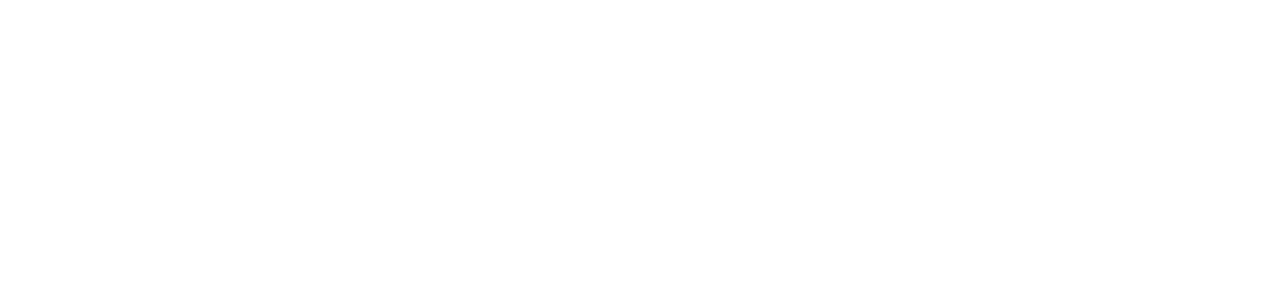
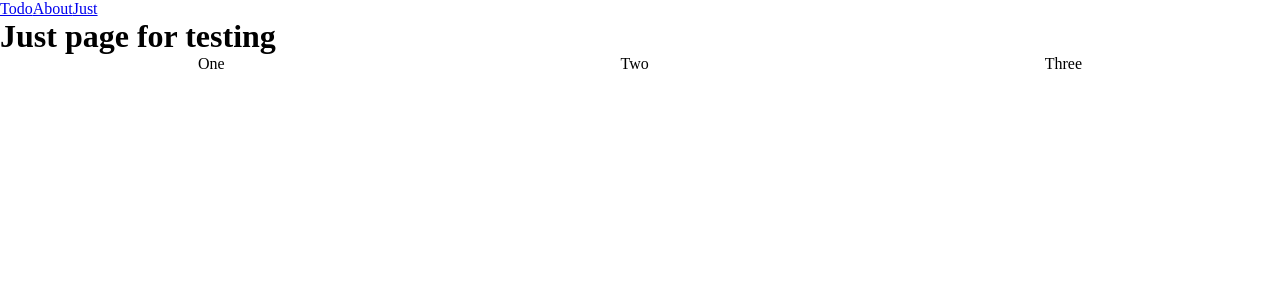
Before and after one commit to Legolass322/ReactTODO, a React (Create React App) app in the folder todo/: page /just in a window 1280 px wide. Before the commit this address had no page. Shown: the top 300 px of the page. Built offline with nearby package versions, Linux system fonts and the light colour scheme.

Commit message:
NavUnderlined

```diff
--- a/todo/src/App.js
+++ b/todo/src/App.js
@@ -1,7 +1,7 @@
 import React from 'react'
 import store from './store/index'
 import { Provider } from 'react-redux'
-import { AppRouter } from './Routers/AppRouter'
+import { AppRouter } from './routers/AppRouter'
 
 
 export default function App() {
--- a/todo/src/Routers/AppRouter.jsx
+++ b/todo/src/Routers/AppRouter.jsx
@@ -3,6 +3,7 @@
 import { TodoPage } from '../pages/TodoPage/TodoPage'
 import { AboutPage } from '../pages/AboutPage/AboutPage'
 import { Layout } from '../components/Layout/Layout'
+import { JustPage } from '../pages/JustPage/JustPage'
 
 export const AppRouter = () => {
   return (
@@ -12,6 +13,7 @@
                 <Route index element={<TodoPage />} />
                 <Route path='todo' element={<TodoPage />} />
                 <Route path='about' element={<AboutPage />} />
+                <Route path='just' element={<JustPage />} />
             </Route>
         </Routes>
     </BrowserRouter>
--- a/todo/src/components/Header/Header.jsx
+++ b/todo/src/components/Header/Header.jsx
@@ -8,6 +8,7 @@
         <Navbar>
             <Link to='/'>Todo</Link>
             <Link to='/about'>About</Link>
+            <Link to='/just'>Just</Link>
         </Navbar>
     </header>
   )
--- a/todo/src/components/NavUnderlined/NavUnderlined.jsx
+++ b/todo/src/components/NavUnderlined/NavUnderlined.jsx
@@ -1,23 +1,69 @@
-import React from 'react'
-import { classes } from './NavUnderlined'
+import React, {useRef, useEffect} from 'react'
+import classes from './NavUnderlined.module.scss'
 
-export const NavUnderlined = ({children, ...props}) => {
-    const arrChildren = React.Children.toArray(children)
+export const NavUnderlined = ({children, makeObservable, ...props}) => {
     const underscore = useRef()
+    const list = useRef()
+    const underscoreState = useRef({
+        visible: false
+    })
+    const setUnderscore = (item) => {
+        const line = underscore.current
+
+        if (item === null) {
+            if (underscoreState.current.visible) {
+                line.style.display = 'none'
+            }
+            underscoreState.current.visible = false
+            return
+        }
+
+        const newPosX = item.offsetLeft
+        const newPosY = item.offsetTop + item.clientHeight - 2
+        const newWidth = item.clientWidth
+
+        const transition = '0.4s all ease-in-out'
+        if (!underscoreState.current.visible) {
+            line.style.transition = 'none'
+
+            line.style.top = newPosY + 'px'
+            line.style.left = newPosX + 'px'
+            line.style.width = newWidth + 'px'
+
+            line.style.display = 'block'
+            line.style.transition = transition
+            underscoreState.current.visible = true
+            return
+        }
+        line.style.top = newPosY + 'px'
+        line.style.left = newPosX + 'px'
+        line.style.width = newWidth + 'px'
+    }
+
+    useEffect(() => {
+        const lchildren = list.current.children
+        const destructors = []
+        console.log('Adding eventListeners: ', lchildren, list.current.childElementCount)
+        for (let i = 1; i < list.current.childElementCount; i++) {
+            destructors.push(makeObservable(lchildren[i], setUnderscore))
+        }
+        return () => {
+            destructors.forEach(dest => dest())
+        }
+    }, [makeObservable, setUnderscore])
+
+
   return (
-    <nav>
-        <div ref={underscore}></div>
-        <ul>
-            { React.Children.map(arrChildren, child => {
-                if (child.props.active) {
-                    const uelement = underscore.current
-
-                }
-                return (
-                <li>
-                    { child }
-                </li>
+    <nav className={classes.Navbar}>
+        <ul ref={list}>
+            <div ref={underscore} className={classes.Underscore}></div>
+            { React.Children.map(children, child => {
+                const refferedChild = (
+                    <li>
+                        { React.cloneElement(child) }
+                    </li>
                 )
+                return refferedChild
             }) }
         </ul>
     </nav>
--- a/todo/src/components/NavUnderlined/NavUnderlined.module.scss
+++ b/todo/src/components/NavUnderlined/NavUnderlined.module.scss
@@ -1,5 +1,16 @@
 @use '../../common/styles/constants.scss' as const;
 
+.Navbar {
+  width: 100%;
+  & > ul {
+    list-style: none;
+    position: relative;
+
+    display: flex;
+    justify-content: space-around;
+    width: 100%;
+  }
+}
 .Underscore {
   $u-color: const.$notify-bg;
 
--- a/todo/src/components/Navbar/Navbar.module.scss
+++ b/todo/src/components/Navbar/Navbar.module.scss
@@ -1,5 +1,4 @@
 .Navbar {
-  position: relative;
   display: flex;
   & > ul {
     list-style: none;
--- /dev/null
+++ b/todo/src/pages/JustPage/JustPage.jsx
@@ -0,0 +1,27 @@
+import React, {useCallback} from 'react'
+import { NavUnderlined } from '../../components/NavUnderlined/NavUnderlined'
+
+export const JustPage = () => {
+    const makeObservable = useCallback(
+        (element, callback) => {
+            const handler = e => {
+                console.log(element)
+                callback(element)
+            }
+            element.addEventListener('mouseover', handler)
+            return () => {
+                element.removeEventListener('mouseover', handler)
+            }
+        }, []
+    )
+  return (
+    <>
+        <h1>Just page for testing</h1>
+        <NavUnderlined makeObservable={makeObservable}>
+            <p>One</p>
+            <p>Two</p>
+            <p>Three</p>
+        </NavUnderlined>
+    </>
+  )
+}
```
Also changed, not shown: todo/src/hooks/useDebounce.js (added, +17 -0 lines). Lines whose indentation alone changed are shown as unchanged.
